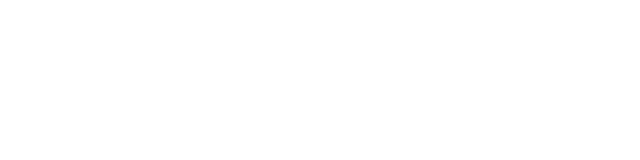
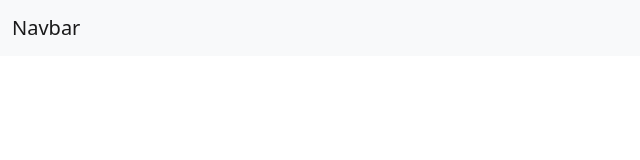
Before and after one commit to chocho77/fullstackapp, a React (Create React App) app in the folder fullstackappone/fullstack-fronted/fullstack-front/: page / in a window 1280 px wide. Shown: the top 160 px of the page, without its empty margins (0-640 px from the left). Built offline with nearby package versions, Linux system fonts and the light colour scheme.

Commit message:
Update App.js

```diff
--- a/fullstackappone/fullstack-fronted/fullstack-front/src/App.js
+++ b/fullstackappone/fullstack-fronted/fullstack-front/src/App.js
@@ -1,9 +1,11 @@
 import './App.css';
 import "../node_modules/bootstrap/dist/css/bootstrap.min.css";
+import Navbar from './layout/Navbar';
 
 function App() {
   return (
     <div className="App">
+      <Navbar />
 
     </div>
   );
```
